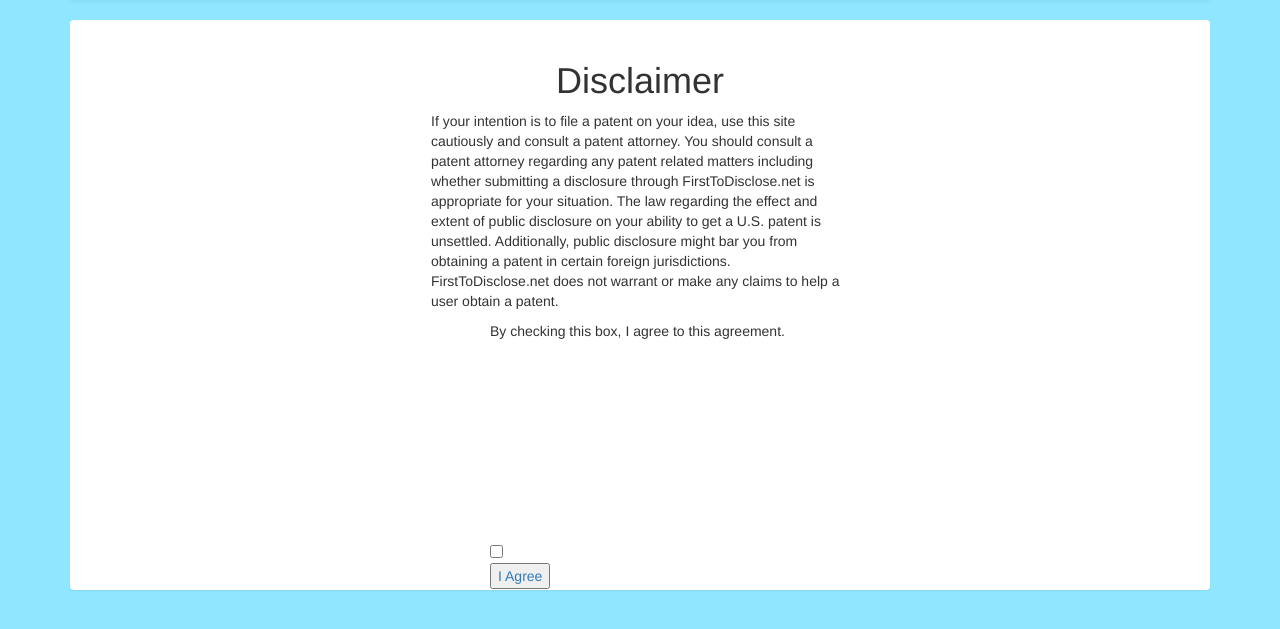
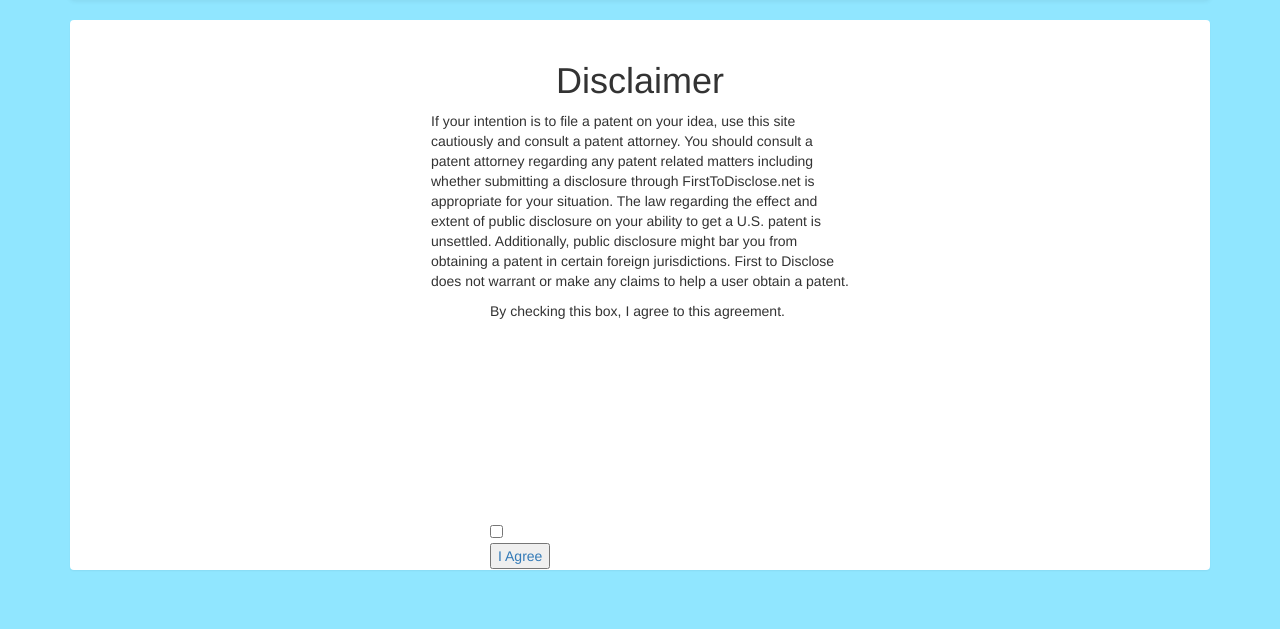
Before and after one commit to FirstToDisclose/CodeAcrossBoston, a Django app: page / in a window 1280 px wide. Shown: the part 62-691 px from the top of the page. Run offline with Django 3.2, Linux system fonts and the light colour scheme; the visitor is signed in with stand-in values (Sample User, id 1); some libraries are stand-ins or nearby versions.

Commit message:
Making the site name consistent
This will be added to localization across all of the app.

```diff
--- a/firsttodisclose/disclosures/templates/index.html
+++ b/firsttodisclose/disclosures/templates/index.html
@@ -54,7 +54,7 @@
 
 
   <h1 id="disclaimerHeader">Disclaimer</h1>
-  <p class="paragraphText" id="disclaimerText">If your intention is to file a patent on your idea, use this site cautiously and consult a patent attorney. You should consult a patent attorney regarding any patent related matters including whether submitting a disclosure through FirstToDisclose.net is appropriate for your situation. The law regarding the effect and extent of public disclosure on your ability to get a U.S. patent is unsettled. Additionally, public disclosure might bar you from obtaining a patent in certain foreign jurisdictions. FirstToDisclose.net does not warrant or make any claims to help a user obtain a patent.</p>
+  <p class="paragraphText" id="disclaimerText">If your intention is to file a patent on your idea, use this site cautiously and consult a patent attorney. You should consult a patent attorney regarding any patent related matters including whether submitting a disclosure through FirstToDisclose.net is appropriate for your situation. The law regarding the effect and extent of public disclosure on your ability to get a U.S. patent is unsettled. Additionally, public disclosure might bar you from obtaining a patent in certain foreign jurisdictions. First to Disclose does not warrant or make any claims to help a user obtain a patent.</p>
   <div id="consentWrapper">
     <h5>By checking this box, I agree to this agreement.</h5>
     <form action="/go-here/" method="post">
```
